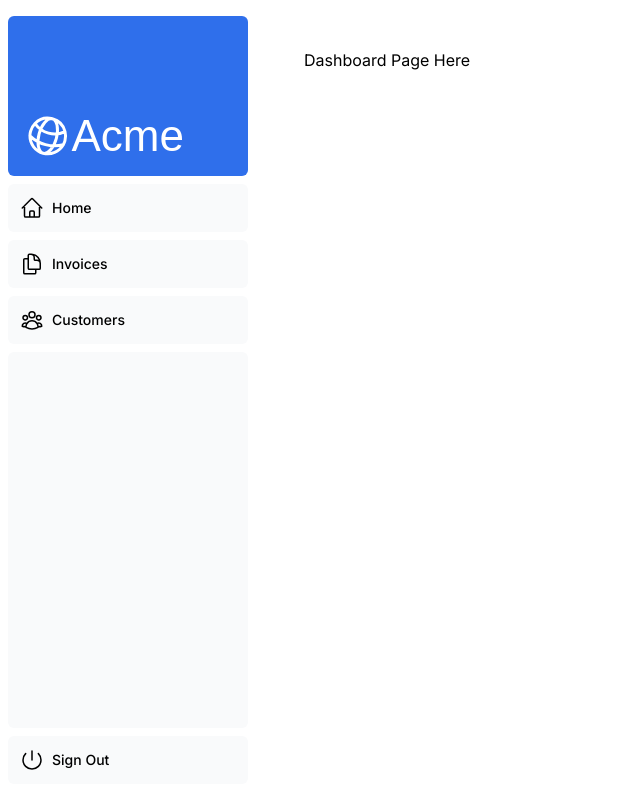
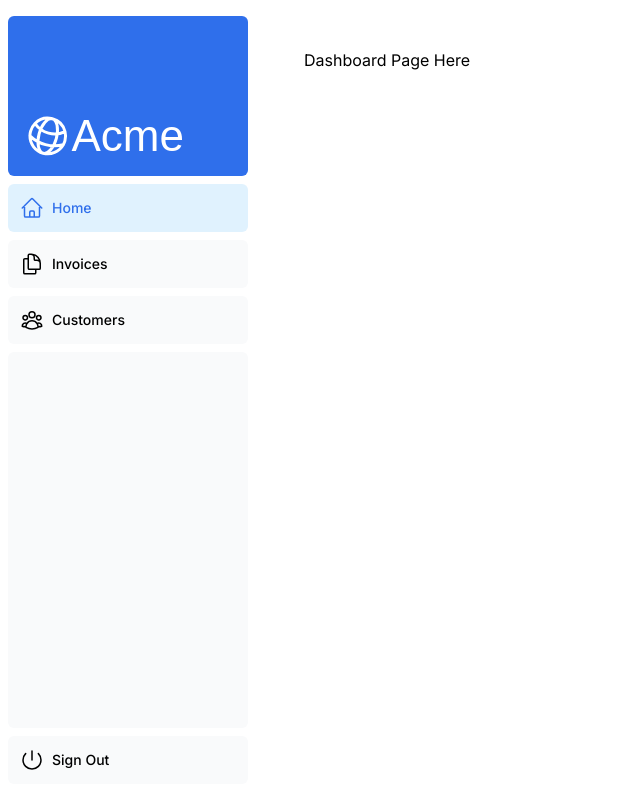
Before and after one commit to r34g4n/nextjs-dashboard, a Next.js app: page /dashboard in a window 1280 px wide. Shown: the whole page, without its empty margins (0-640 px from the left). Built offline with nearby package versions, Linux system fonts and the light colour scheme; a web font is replaced by a local one.

Commit message:
chapter 5: Navigating Between Pages

```diff
--- a/app/ui/dashboard/nav-links.tsx
+++ b/app/ui/dashboard/nav-links.tsx
@@ -1,35 +1,46 @@
+"use client";
+
 import {
   UserGroupIcon,
   HomeIcon,
   DocumentDuplicateIcon,
-} from '@heroicons/react/24/outline';
+} from "@heroicons/react/24/outline";
+import Link from "next/link";
+import { usePathname } from "next/navigation";
+import clsx from 'clsx';
 
 // Map of links to display in the side navigation.
 // Depending on the size of the application, this would be stored in a database.
 const links = [
-  { name: 'Home', href: '/dashboard', icon: HomeIcon },
+  { name: "Home", href: "/dashboard", icon: HomeIcon },
   {
-    name: 'Invoices',
-    href: '/dashboard/invoices',
+    name: "Invoices",
+    href: "/dashboard/invoices",
     icon: DocumentDuplicateIcon,
   },
-  { name: 'Customers', href: '/dashboard/customers', icon: UserGroupIcon },
+  { name: "Customers", href: "/dashboard/customers", icon: UserGroupIcon },
 ];
 
 export default function NavLinks() {
+  const pathname = usePathname();
   return (
     <>
       {links.map((link) => {
         const LinkIcon = link.icon;
         return (
-          <a
+          <Link
             key={link.name}
             href={link.href}
-            className="flex h-[48px] grow items-center justify-center gap-2 rounded-md bg-gray-50 p-3 text-sm font-medium hover:bg-sky-100 hover:text-blue-600 md:flex-none md:justify-start md:p-2 md:px-3"
+            className={clsx(
+              'flex h-[48px] grow items-center justify-center gap-2 rounded-md bg-gray-50 p-3 text-sm font-medium hover:bg-sky-100 hover:text-blue-600 md:flex-none md:justify-start md:p-2 md:px-3',
+              {
+                'bg-sky-100 text-blue-600': pathname === link.href,
+              },
+            )}
           >
             <LinkIcon className="w-6" />
             <p className="hidden md:block">{link.name}</p>
-          </a>
+          </Link>
         );
       })}
     </>
```
